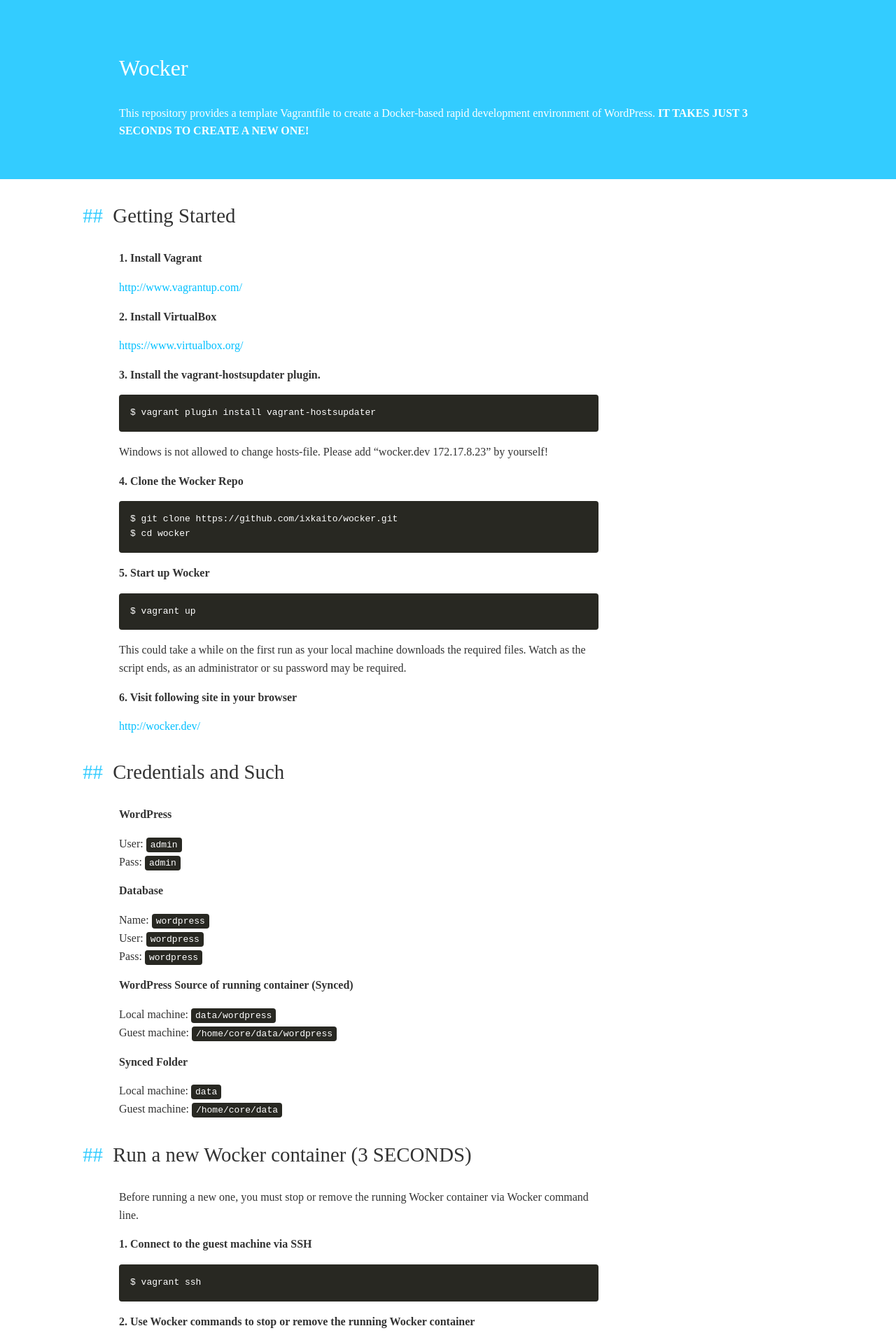
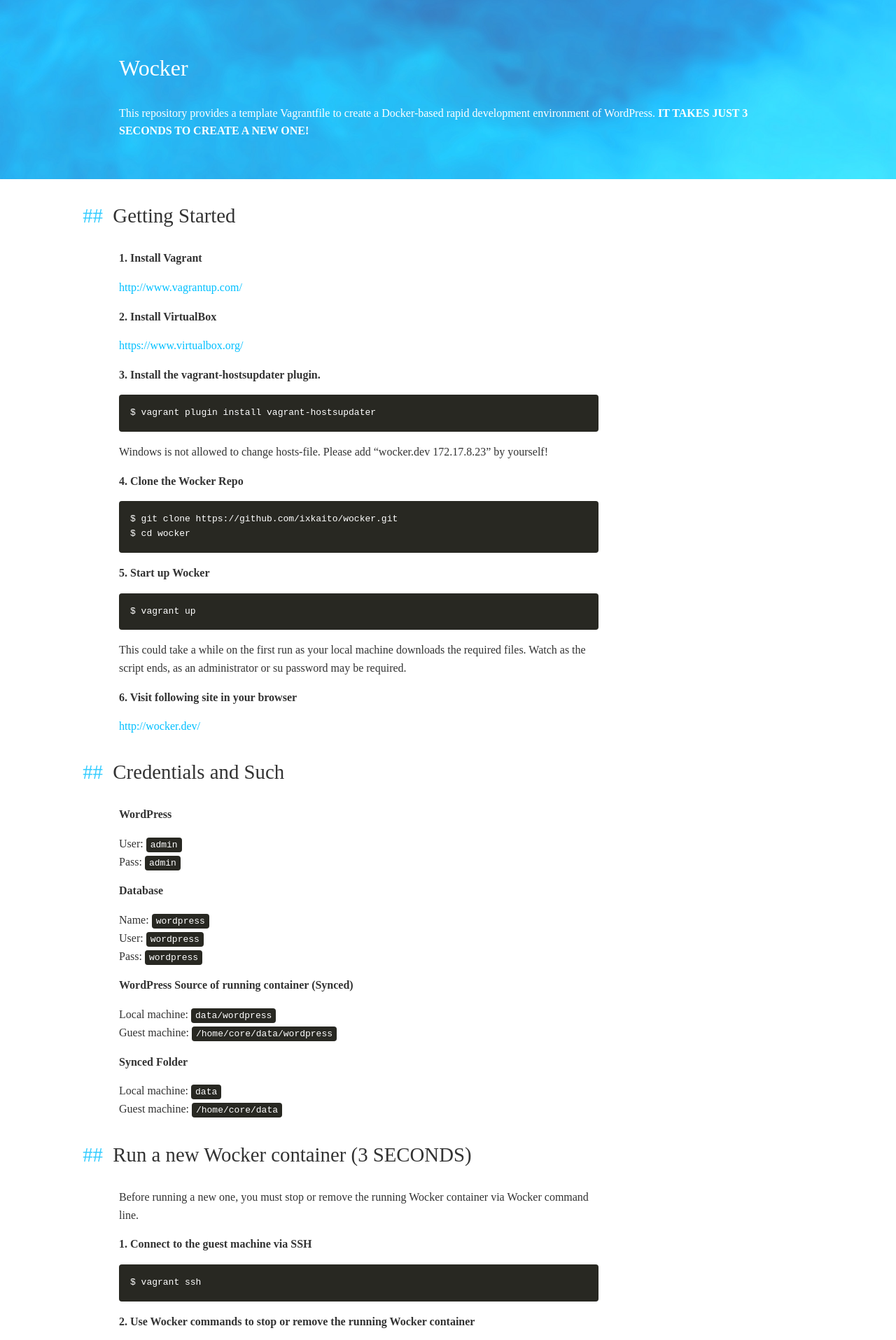
Before and after one commit to wckr/wckr.github.io, a Jekyll site: the page built from index.md, in a window 1280 px wide. Shown: the top 1915 px of the page at 70% size. Built offline with Jekyll 4.4.1, drawn with Linux system fonts in a browser that asks for light colours; Markdown is read by kramdown in place of the engine named in the settings.

Commit message:
Add header background image

```diff
--- a/_config.yml
+++ b/_config.yml
@@ -3,10 +3,15 @@
 # email: your-email@domain.com
 description: This repository provides a template Vagrantfile to create a Docker-based rapid development environment of WordPress.
 copy: IT TAKES JUST 3 SECONDS TO CREATE A NEW ONE!
-baseurl: "/wocker"
-url: "http://ixkaito.github.io"
 twitter_username: ixkaito
 github_username:  ixkaito
 
+baseurl: "/wocker"
+url: "http://ixkaito.github.io"
+
+images_dir: "/assets/images"
+css_dir: "/assets/css"
+js_dir: "/assets/js"
+
 # Build settings
 markdown: redcarpet
--- a/_includes/header.html
+++ b/_includes/header.html
@@ -8,10 +8,10 @@
 	<title>{% if page.title %}{{ page.title }}{% else %}{{ site.title }}{% endif %}</title>
 	<meta name="description" content="{% if page.excerpt %}{{ page.excerpt | strip_html | strip_newlines | truncate: 160 }}{% else %}{{ site.description }}{% endif %}">
 
-	<link rel="stylesheet" href="{{ site.baseurl }}/assets/css/style.css" />
+	<link rel="stylesheet" href="{{ site.baseurl }}{{ site.css_dir }}/style.css" />
 	<link rel="canonical" href="{{ page.url | replace:'index.html','' | prepend: site.baseurl | prepend: site.url }}" />
-	<link rel="shortcut icon" type="image/vnd.microsoft.icon" href="{{ site.baseurl }}/assets/images/favicon.ico" />
-	<link rel="apple-touch-icon" href="{{ site.baseurl }}/assets/images/apple-touch-icon.png" />
+	<link rel="shortcut icon" type="image/vnd.microsoft.icon" href="{{ site.baseurl }}{{ site.images_dir }}/favicon.ico" />
+	<link rel="apple-touch-icon" href="{{ site.baseurl }}{{ site.images_dir }}/apple-touch-icon.png" />
 </head>
 
 <body>
--- a/assets/_sass/style.scss
+++ b/assets/_sass/style.scss
@@ -79,9 +79,9 @@
 
 .site-header {
 	padding: 40px;
-	background: $brand_color;
+	background: $brand_color url(../images/header-bg.jpg) no-repeat center center;
+	background-size: cover;
 	color: #fff;
-
 }
 
 .site-content {
--- a/assets/css/style.css
+++ b/assets/css/style.css
@@ -228,7 +228,8 @@
 /* line 80, ../_sass/style.scss */
 .site-header {
   padding: 40px;
-  background: #33ccff;
+  background: #33ccff url(../images/header-bg.jpg) no-repeat center center;
+  background-size: cover;
   color: #fff;
 }
 
```
